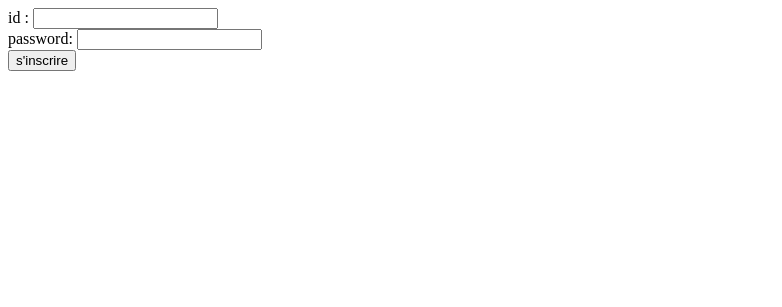
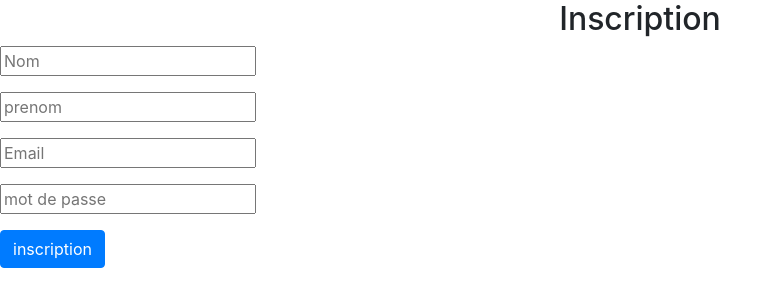
Before and after one commit to Romjah/Base_de_donnee, a PHP site: page /inscription.php in a window 1280 px wide. Shown: the top 307 px of the page, without its empty margins (0-782 px from the left). Run offline with PHP 8.4, Linux system fonts and the light colour scheme.

Commit message:
inscription connextion

```diff
--- a/www/inscription.php
+++ b/www/inscription.php
@@ -1,33 +1,52 @@
+<?php
+
+require_once __DIR__ . '/../src/init.php';
+
+if (isset($_POST["inscription"])){
+    if(!empty($_POST['email']) || !empty($_POST['mdp'])){
+        $nom= htmlspecialchars($_POST["nom"]);
+        $prenom= htmlspecialchars($_POST["prenom"]);
+        $email = $_POST["email"];
+        $mdp = hash('sha256', $_POST["mdp"]);
+        $token= bin2hex(openssl_random_pseudo_bytes(64));
+        $insert_user = $bdd ->prepare('INSERT INTO users (nom, email, mdp, token, prenom) VALUES (?, ?, ?, ?, ?)');
+        $insert_user->execute (array($email, $mdp, $nom, $prenom, $token));
+        echo "L'utilisateur a bien été créé !";
+        header("location:connexion.php");
+    } else{
+        echo "les champs ne sont pas remplis";
+    }
+}
+?>
 <!DOCTYPE html>
 <html lang="fr">
 <head>
     <meta charset="UTF-8">
     <title>INSCRIPTION</title>
+    <link rel="stylesheet" href="style.css">
+    <link href="https://cdnjs.cloudflare.com/ajax/libs/magnific-popup.js/1.1.0/magnific-popup.min.css" rel="stylesheet" />
+            <link rel="stylesheet" href="https://maxcdn.bootstrapcdn.com/bootstrap/4.3.1/css/bootstrap.min.css">
 </head>
 <body>
-    <?php
-     $user = "root";
-     $pass = "root";
-     $dbh = new PDO('mysql:host=localhost;dbname=Banque', $user, $pass);
-    ?>
-
-    <nav id="tt_les_champ">
-
-    <div id="champ_id">
-        <label for="id">id :</label>
-        <input type="text" id="mail" name="user_id">
-    </div>
-
-    <div id="champ_password">
-        <label for="password">password:</label>
-        <input type="password" id="pass" name="user_password">
-    </div>
-
-    <div id="bouton_inscription">
-        <input type="button" value="s'inscrire">
-    </div>
-</nav>
-
-</form>
+<div class="login-form">
+<h2 class="text-center">Inscription</h2>
+    <form method="POST" action="">
+    <div class="form-group">
+        <input  type="text" name="nom" placeholder="Nom">
+        </div>
+        <div class="form-group">
+        <input  type="text" name="prenom" placeholder="prenom">
+        </div>
+        <div class="form-group">
+        <input type="text" name="email" placeholder="Email" >
+        </div>
+        <div class="form-group">
+        <input type="password" name="mdp" placeholder="mot de passe">
+        </div>
+        <div class="form-group">
+        <input type="submit" value="inscription" class="btn btn-primary btn-block>Inscript" name="inscription">
+        </div>
+        </div>
+    </form>
 </body>
 </html>
```
Also changed, not shown: www/connextion.php (+24 -2 lines).
